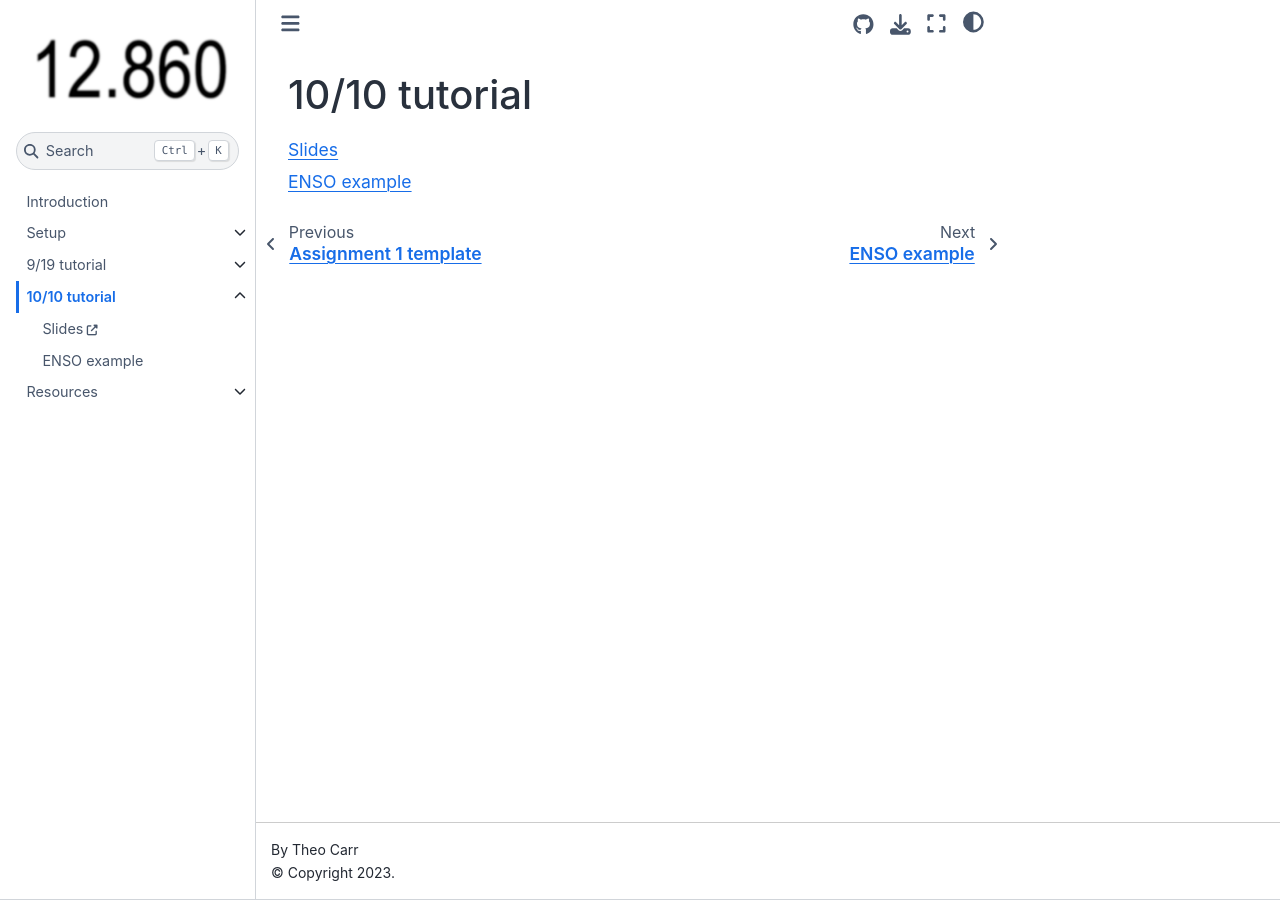
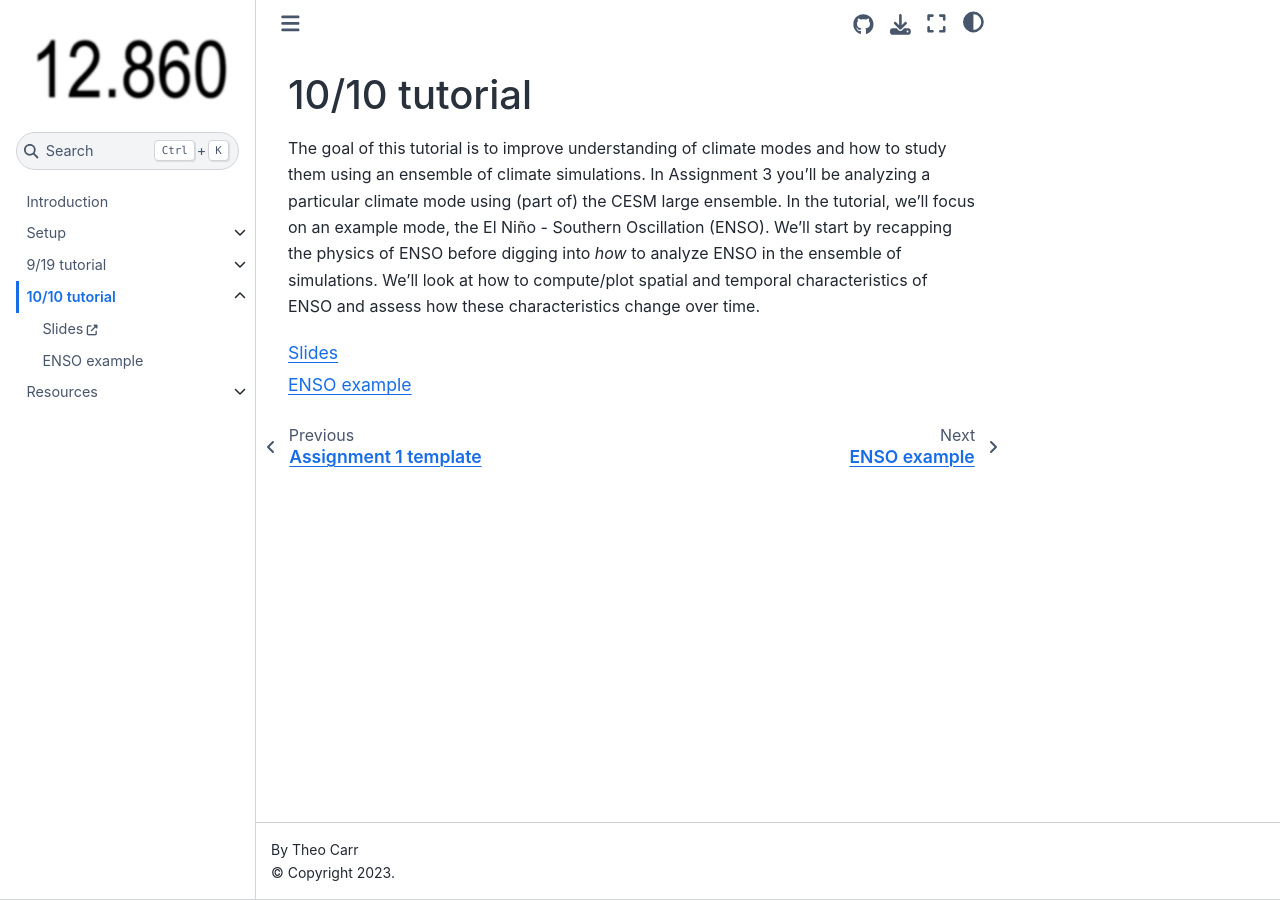
Before and after one commit to ktcarr/12860-tutorial, a Jupyter Book: the page built from docs/pages/tutorial_10-10/overview.md, in a window 1280 px wide. Built offline with Jupyter Book 1.0.4 settings and Sphinx 7.4.7 and the Sphinx Book theme 1.1.4, drawn with Linux system fonts in a browser that asks for light colours; pages that are not in the unit, such as notebooks, are missing from menus.

Commit message:
add to overview page for 10/10 tutorial

````diff
--- a/docs/pages/tutorial_10-10/overview.md
+++ b/docs/pages/tutorial_10-10/overview.md
@@ -1,4 +1,7 @@
 # 10/10 tutorial
+
+The goal of this tutorial is to improve understanding of climate modes and how to study them using an ensemble of climate simulations. In Assignment 3 you'll be analyzing a particular climate mode using (part of) the CESM large ensemble. In the tutorial, we'll focus on an example mode, the El Niño - Southern Oscillation (ENSO). We'll start by recapping the physics of ENSO before digging into *how* to analyze ENSO in the ensemble of simulations. We'll look at how to compute/plot spatial and temporal characteristics of ENSO and assess how these characteristics change over time.
+
 
 ```{tableofcontents}
 ```
````
